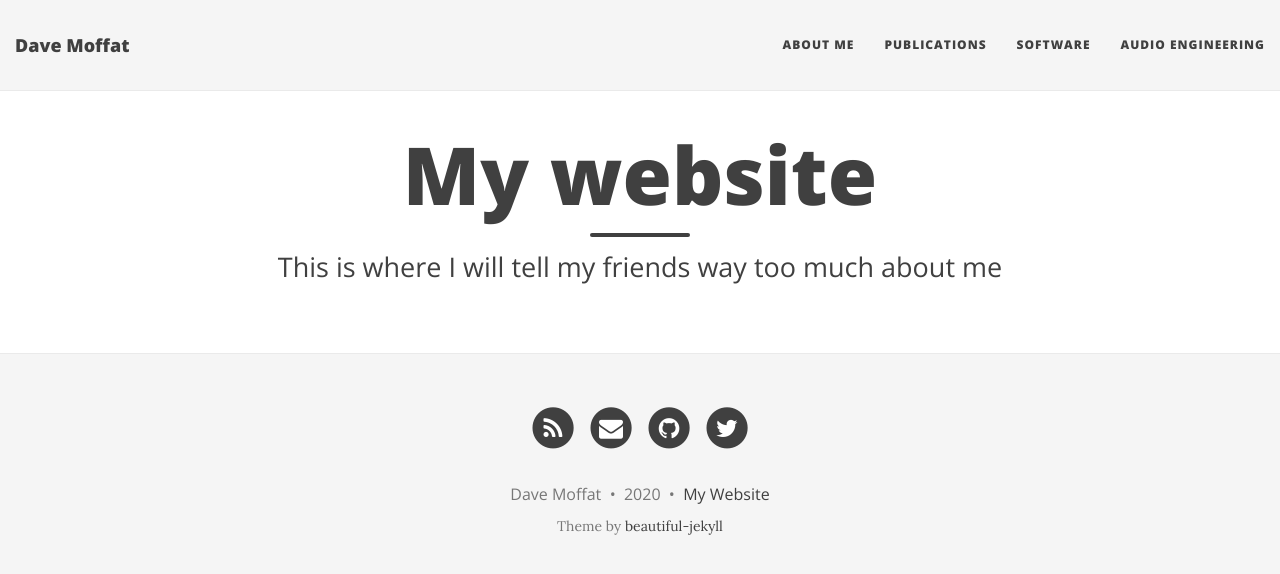
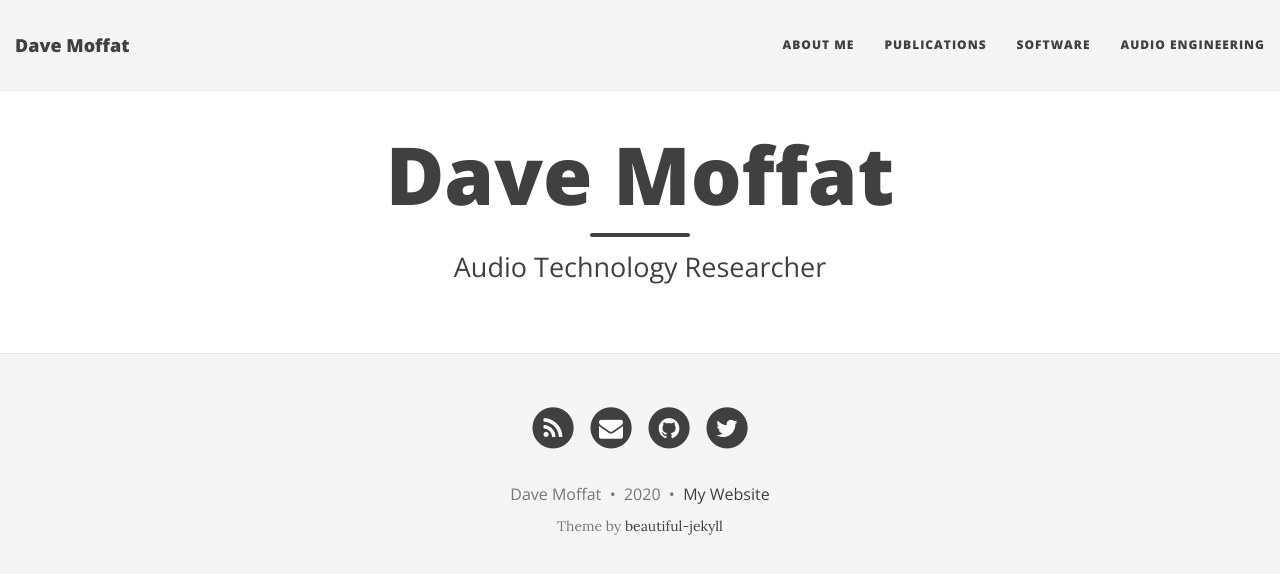
Before and after one commit to davemoffat/davemoffat.github.io, a Jekyll site: the page built from index.html, in a window 1280 px wide. Shown: the top 574 px of the page. Built offline with Jekyll 4.4.1, drawn with Linux system fonts in a browser that asks for light colours; nearby versions of some CDN libraries; the list of posts is cut into pages by our own code.

Commit message:
updating header index and testing to see if I can fix the posts

```diff
--- a/index.html
+++ b/index.html
@@ -1,7 +1,7 @@
 ---
 layout: page
-title: My website
-subtitle: This is where I will tell my friends way too much about me
+title: Dave Moffat
+subtitle: Audio Technology Researcher
 use-site-title: true
 ---
 
```
Also changed, not shown: _posts/20150115-teaching.md (+2 -1 lines).
